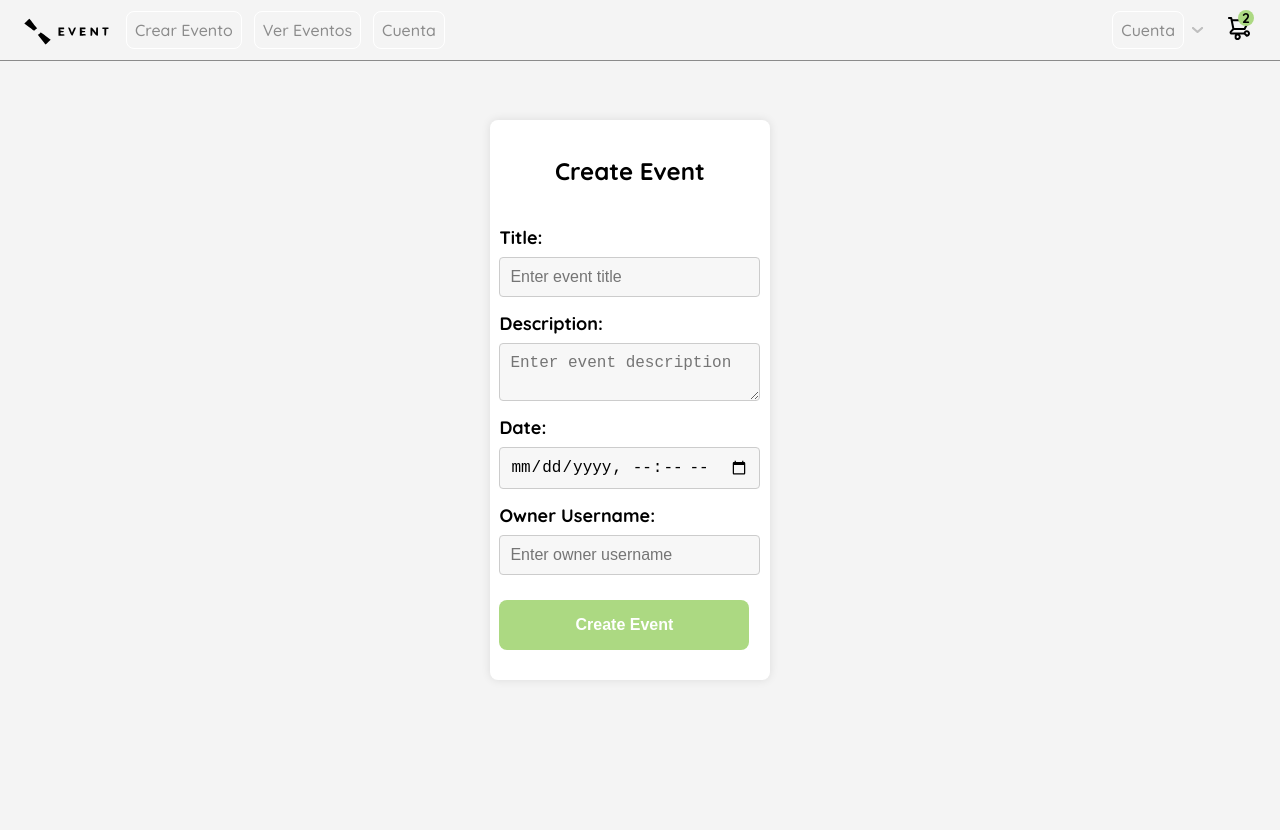
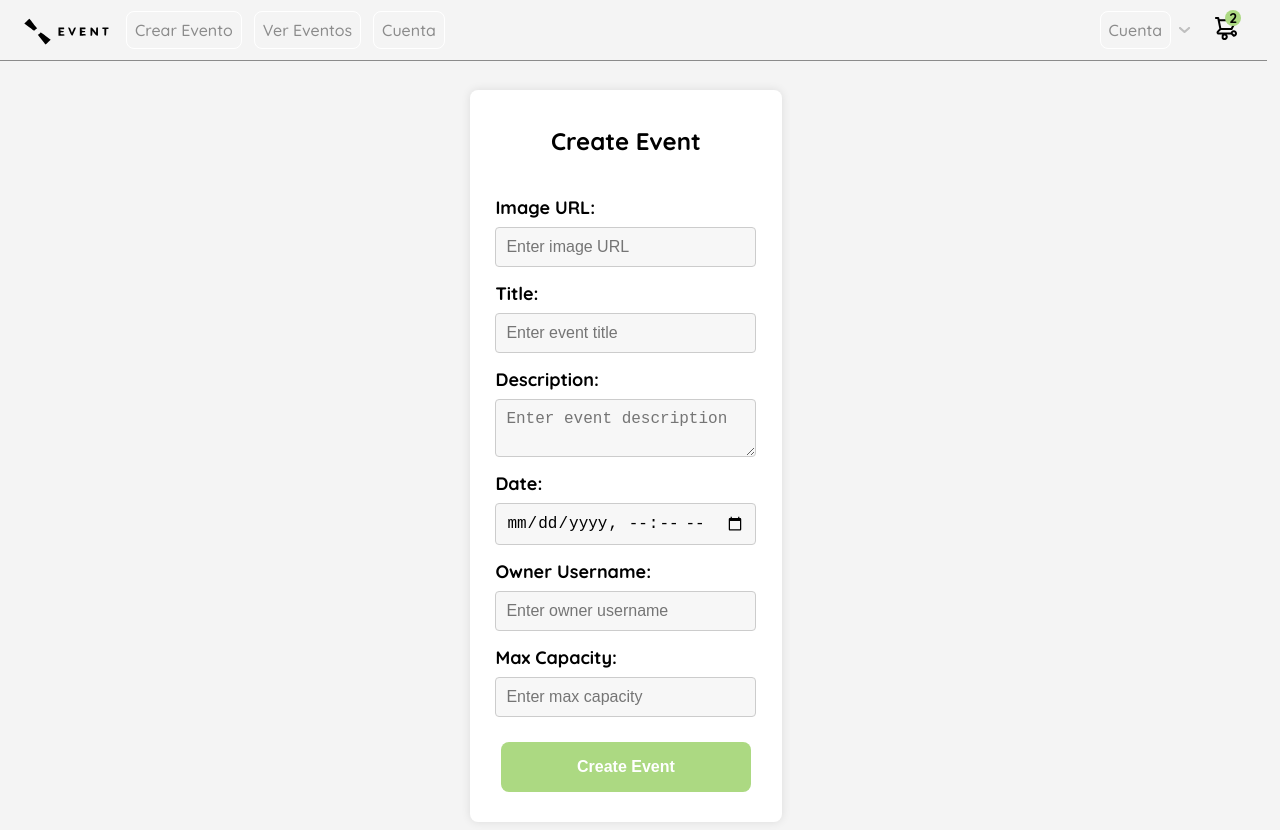
Before and after one commit to SonicWD/Web-FronEnd-My-event-management-platform, a React (Vite) app: page /create-event in a window 1280 px wide. Shown: the top 830 px of the page. Before the commit the page ends 800 px from the top, so only its background shows below. Built offline with nearby package versions, Linux system fonts and the light colour scheme.

Commit message:
Style update and linking of various components with the backend.

```diff
--- a/src/components/Events/CreateEvent.jsx
+++ b/src/components/Events/CreateEvent.jsx
@@ -7,19 +7,27 @@ const CreateEvent = () => {
     const [description, setDescription] = useState('');
     const [date, setDate] = useState('');
     const [ownerUsername, setOwnerUsername] = useState('');
+    const [imageUrl, setImageUrl] = useState('');
+    const [maxCapacity, setMaxCapacity] = useState('');
 
     const handleSubmit = async (event) => {
         event.preventDefault();
         try {
             const token = localStorage.getItem('token');
-            await axios.post('http://localhost:8000/events-create', {
+
+            const eventData = {
                 title,
                 description,
                 date,
-                owner_username: ownerUsername
-            }, {
+                owner_username: ownerUsername,
+                image: imageUrl,
+                max_capacity: maxCapacity
+            };
+
+            await axios.post('http://localhost:8000/events-create', eventData, {
                 headers: {
-                    Authorization: `Bearer ${token}`
+                    Authorization: `Bearer ${token}`,
+                    'Content-Type': 'application/json'
                 }
             });
 
@@ -28,6 +36,8 @@ const CreateEvent = () => {
             setDescription('');
             setDate('');
             setOwnerUsername('');
+            setImageUrl('');
+            setMaxCapacity('');
         } catch (error) {
             console.error('Error creating event:', error);
             alert('Failed to create event');
@@ -39,6 +49,19 @@ const CreateEvent = () => {
             <div className="form-container">
                 <h1 className="title">Create Event</h1>
                 <form onSubmit={handleSubmit} className="form">
+                    <div>
+                        <label htmlFor="imageUrl" className="label">Image URL:</label>
+                        <input
+                            type="text"
+                            id="imageUrl"
+                            value={imageUrl}
+                            onChange={(e) => setImageUrl(e.target.value)}
+                            placeholder="Enter image URL"
+                            className="input"
+                            required
+                        />
+                    </div>
+
                     <div>
                         <label htmlFor="title" className="label">Title:</label>
                         <input
@@ -85,6 +108,18 @@ const CreateEvent = () => {
                             required
                         />
                     </div>
+                    <div>
+                        <label htmlFor="maxCapacity" className="label">Max Capacity:</label>
+                        <input
+                            type="number"
+                            id="maxCapacity"
+                            value={maxCapacity}
+                            onChange={(e) => setMaxCapacity(e.target.value)}
+                            placeholder="Enter max capacity"
+                            className="input input-email"
+                            required
+                        />
+                    </div>
                     <button type="submit" className="primary-button login-button">Create Event</button>
                 </form>
             </div>
--- a/src/components/Events/EventDetail.jsx
+++ b/src/components/Events/EventDetail.jsx
@@ -17,12 +17,12 @@ const EventDetail = ({ event, onClose }) => {
                         alert('No token found. Please log in.');
                         return;
                     }
-                    const response = await axios.get(`/events/${event.id}/registrations`, {
+                    const response = await axios.get(`http://localhost:8000/events/${event.id}/registrations`, {
                         headers: {
                             Authorization: `Bearer ${token}`
                         }
                     });
-                    setRegistrations(response.data || []);  // Asegúrate de que sea un array
+                    setRegistrations(response.data || []);
                 } catch (error) {
                     alert('Failed to fetch registrations');
                 }
@@ -38,14 +38,14 @@ const EventDetail = ({ event, onClose }) => {
                 alert('No token found. Please log in.');
                 return;
             }
-            await axios.post(`/events/${event.id}/register`, {}, {
+            await axios.post(`http://localhost:8000/events/${event.id}/register`, {}, {
                 headers: {
                     Authorization: `Bearer ${token}`
                 }
             });
             setIsRegistered(true);
             alert('Successfully registered for the event');
-            setRegistrations([...registrations, { user_id: 'current_user' }]); // Assuming current user
+            setRegistrations([...registrations, { user_id: 'current_user' }]);
         } catch (error) {
             alert('Failed to register for the event');
         }
@@ -94,7 +94,7 @@ EventDetail.propTypes = {
         description: PropTypes.string.isRequired,
         date: PropTypes.string.isRequired,
         location: PropTypes.string.isRequired,
-        image: PropTypes.string.isRequired,
+        image_url: PropTypes.string.isRequired,
     }),
     onClose: PropTypes.func.isRequired,
 };
--- a/src/components/Events/EventList.jsx
+++ b/src/components/Events/EventList.jsx
@@ -1,63 +1,25 @@
-// frontend/src/components/Events/EventList.jsx
-// eslint-disable-next-line no-unused-vars
 import React, { useEffect, useState } from 'react';
-// Luego hay que quitar eso
-// eslint-disable-next-line no-unused-vars
 import axios from 'axios';
-import '../../index.css';
 import PropTypes from 'prop-types';
-
-// Función para generar datos falsos de eventos
-const generateFakeEvents = () => {
-    return [
-        {
-            id: 1,
-            title: 'Evento falso 1',
-            description: 'nanana mañana a las 8',
-            date: new Date().toISOString(),
-            image: 'https://images.pexels.com/photos/260024/pexels-photo-260024.jpeg?auto=compress&cs=tinysrgb&w=1260&h=750&dpr=1', // URL de la imagen para el evento 1
-            location: 'Parque Central' // Lugar del evento 1
-        },
-        {
-            id: 2,
-            title: 'Evento flaso 2',
-            description: 'Pasado mañana supongo reunion con RH por chiste de la capa 8 a clientes xd',
-            date: new Date().toISOString(),
-            image: 'https://images.pexels.com/photos/260024/pexels-photo-260024.jpeg?auto=compress&cs=tinysrgb&w=1260&h=750&dpr=1', // URL de la imagen para el evento 2
-            location: 'Oficina Principal' // Lugar del evento 2
-        },
-    ];
-};
 
 const EventList = ({ onSelectEvent }) => {
     const [events, setEvents] = useState([]);
     const [loading, setLoading] = useState(true);
-    // eslint-disable-next-line no-unused-vars
     const [error, setError] = useState(null);
 
     useEffect(() => {
-        // Simular carga asíncrona
-        setTimeout(() => {
-            const fakeEvents = generateFakeEvents();
-            setEvents(fakeEvents);
-            setLoading(false);
-        }, 1000); // Simular retardo de 1 segundo
+        const fetchEvents = async () => {
+            try {
+                const response = await axios.get('http://localhost:8000/events');
+                setEvents(response.data);
+            } catch (error) {
+                setError('Error fetching events');
+            } finally {
+                setLoading(false);
+            }
+        };
+        fetchEvents();
     }, []);
-
-    //ESTO ES PARA CUANDO EL BACKEND FUNCIONE ;)
-    // useEffect(() => {
-    //     const fetchEvents = async () => {
-    //         try {
-    //             const response = await axios.get('/events');
-    //             setEvents(Array.isArray(response.data) ? response.data : []);
-    //         } catch (error) {
-    //             setError('Error fetching events');
-    //         } finally {
-    //             setLoading(false);
-    //         }
-    //     };
-    //     fetchEvents();
-    // }, []);
 
     if (loading) {
         return <p className="text-center mt-4">Loading events...</p>;
--- a/src/index.css
+++ b/src/index.css
@@ -43,6 +43,8 @@ body {
   box-shadow: 0px 0px 10px rgba(0, 0, 0, 0.1);
   width: 80%;
   max-width: 400px;
+  margin-top: 90px;
+  margin-bottom: 30px;
 }
 
 /*
@@ -56,6 +58,7 @@ css para password_recovery2
   flex-direction: column;
   height: 100%;
   max-height: 100%;
+  padding: 0 20px;
 }
 
 .logo {
@@ -130,7 +133,7 @@ css para password_recovery2
   font-weight: bold;
   height: 50px;
   width: 250px;
-  margin: 10px 0; /* Margen vertical a los botones */
+  margin: 10px auto; /* Margen vertical a los botones */
 }
 .primary-button:hover {
   background-color: var(--difuminado1-bottom);
@@ -332,12 +335,11 @@ css para password_recovery2
   justify-content: space-between;
   align-items: center;
   height: 60px;
-  width: 100%;
+  width: 99vw;
   border-bottom: 1px solid var(--very-light-pink);
   position: fixed;
   left: 0;
   top: 0;
-  /* background-color: white; */
 }
 
 .navbar-left ul,
```
